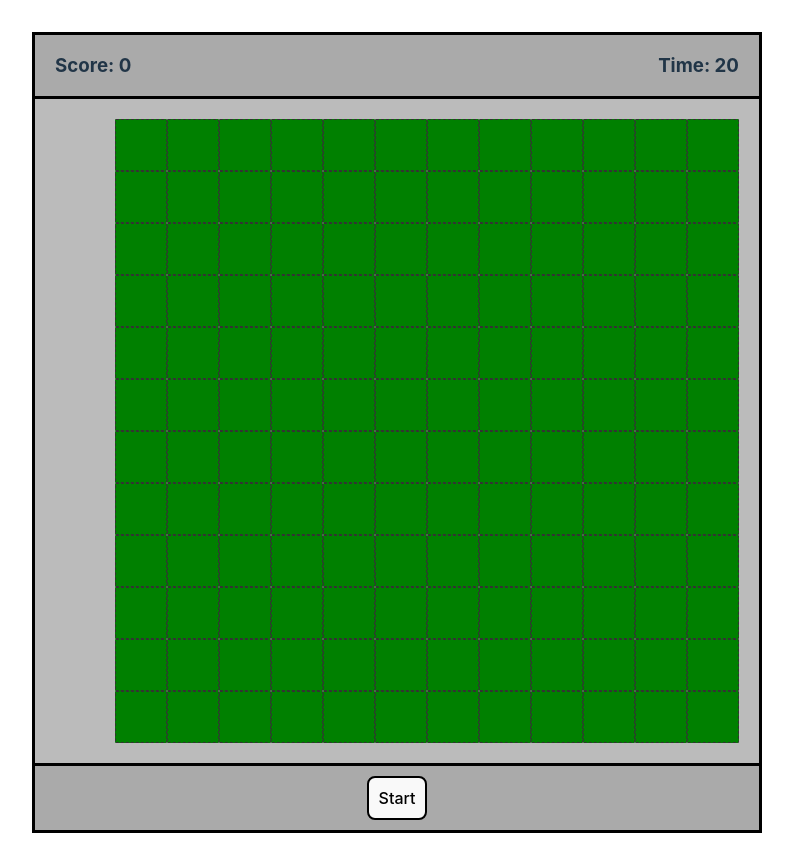
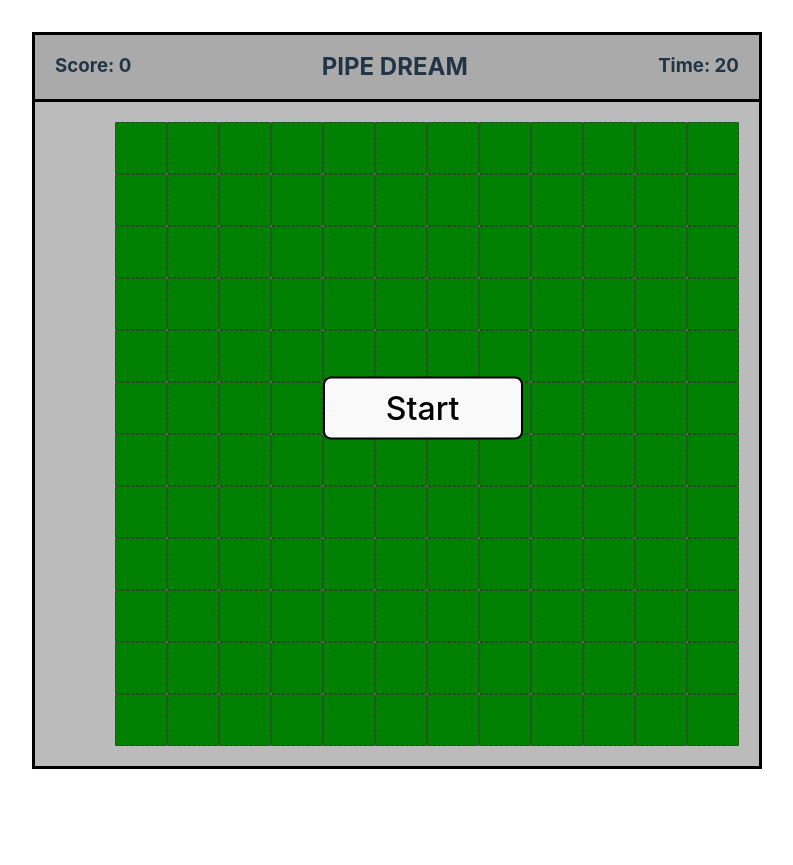
Before and after one commit to JustinStitt/pipe-dream, a Svelte app: page / in a window 1280 px wide. Shown: the whole page, without its empty margins (243-1036 px from the left). After the commit the page ends 801 px from the top, so only its background shows below. Built offline with nearby package versions, Linux system fonts and the light colour scheme.

Commit message:
update graphics and add big text hover button

```diff
--- a/src/App.svelte
+++ b/src/App.svelte
@@ -2,10 +2,8 @@
   import * as util from "./utils.js";
   import { slide, fade } from "svelte/transition";
   import Block from "./lib/Block.svelte";
-  import { piece_queue, id, started } from "./stores";
+  import { piece_queue, id, started, score } from "./stores";
   let n = 12;
-
-  let score = 0;
 
   let button_text = "Start";
 
@@ -34,10 +32,16 @@
 
   let strt, end;
 
+  let lost = false;
+  let win = false;
+
   const ROUND_TIMER = 20;
 
   const newRound = () => {
     $started = true;
+    lost = false;
+    win = false;
+    $score = 0;
     button_text = "Reset";
     timer = ROUND_TIMER;
     bindings.forEach((e) => {
@@ -104,7 +108,7 @@
   ];
 
   const handleExit = (event) => {
-    score += 10;
+    $score += 10;
     let neighbours = event.detail.neighbours;
     let block_id = event.detail.block_id;
     // start all neighbors
@@ -125,6 +129,7 @@
           if (piece_types[idx] >= 7) {
             // hit the goal
             console.log("YOU WIN");
+            win = true;
             return;
           }
           enters[idx](delta);
@@ -133,6 +138,7 @@
     });
     if (!flowed_elsewhere) {
       console.log("YOU LOST");
+      lost = true;
     }
   };
 
@@ -143,7 +149,8 @@
 
 <main>
   <div class="info">
-    <h3>Score: {score}</h3>
+    <h3>Score: {$score}</h3>
+    <h2>PIPE DREAM</h2>
     <h3>Time: {timer}</h3>
   </div>
   <div class="container">
@@ -185,9 +192,12 @@
       {/if}
     </div>
   </div>
-  <div class="buttons">
-    <button on:click={newRound}>{button_text}</button>
-  </div>
+  {#if lost || !$started || win}
+    <button class="main-button" on:click={newRound}>{button_text}</button>
+  {/if}
+  {#if lost || win}
+    <h1 class="big-text">YOU {lost ? "LOST" : win ? "WIN" : "WHAT"}</h1>
+  {/if}
 </main>
 
 <style>
@@ -250,4 +260,20 @@
     padding: 10px;
     user-select: none;
   }
+
+  .big-text {
+    position: absolute;
+    top: 37%;
+    left: 52%;
+    transform: translateX(-50%) translateY(-50%);
+  }
+
+  .main-button {
+    font-size: 2rem;
+    width: 200px;
+    position: absolute;
+    top: 51%;
+    left: 52%;
+    transform: translateX(-50%) translateY(-50%);
+  }
 </style>
--- a/src/lib/Block.svelte
+++ b/src/lib/Block.svelte
@@ -2,8 +2,8 @@
   import * as util from "../utils.js";
   import { createEventDispatcher } from "svelte";
   import { Howl, Howler } from "howler";
-  import { piece_queue, front, started } from "../stores";
-  import { slide, fade } from "svelte/transition";
+  import { piece_queue, front, started, score } from "../stores";
+  import { slide } from "svelte/transition";
   export let block;
   export let piece_type = -1;
   export let addPiece;
@@ -17,6 +17,15 @@
   $: is_piece = piece_type != -1;
 
   const dispatch = createEventDispatcher();
+
+  const destroyBlock = () => {
+    if (water_amount > 0.01) return; // can't destroy water block
+    if (piece_type >= 7) return; // cant destroy nubs
+    if ($score < 5) return; // not enough score
+    piece_type = -1;
+    piece_types[block_id] = -1;
+    $score -= 5; // cost to destroy pipe
+  };
 
   export const enter = (from_delta) => {
     if (piece_type == 4) water_amount = 0; // cross
@@ -52,7 +61,8 @@
 
     place_sound.play();
 
-    block.style["background-color"] = "#057705";
+    block.setAttribute("id", "placed");
+
     is_piece = true;
     piece_type = front().type;
     piece_types[block_id] = piece_type;
@@ -67,6 +77,7 @@
   on:click={click}
   style={`background-color:#0000${Math.floor(water_amount * 255).toString(16)}`}
   in:slide
+  on:contextmenu|preventDefault={destroyBlock}
 >
   {#if is_piece}
     <img src={`${img_paths[piece_type]}`} draggable="false" />
@@ -81,12 +92,16 @@
     image-rendering: pixelated;
   }
 
+  :global(#placed) {
+    background-color: #057705 !important;
+  }
+
   .block {
     width: 50px;
     height: 50px;
     background-color: green;
     /* border: 1px dotted aliceblue; */
-    border: 1px dashed #333;
+    border: 1px dashed #343;
     border-radius: 2%;
     user-select: none;
   }
--- a/src/stores.js
+++ b/src/stores.js
@@ -3,6 +3,7 @@ import { readable, writable, get } from 'svelte/store'
 export const piece_queue = writable([]);
 
 export const started = writable(false);
+export const score = writable(0);
 
 export const id = writable(0);
 
```
